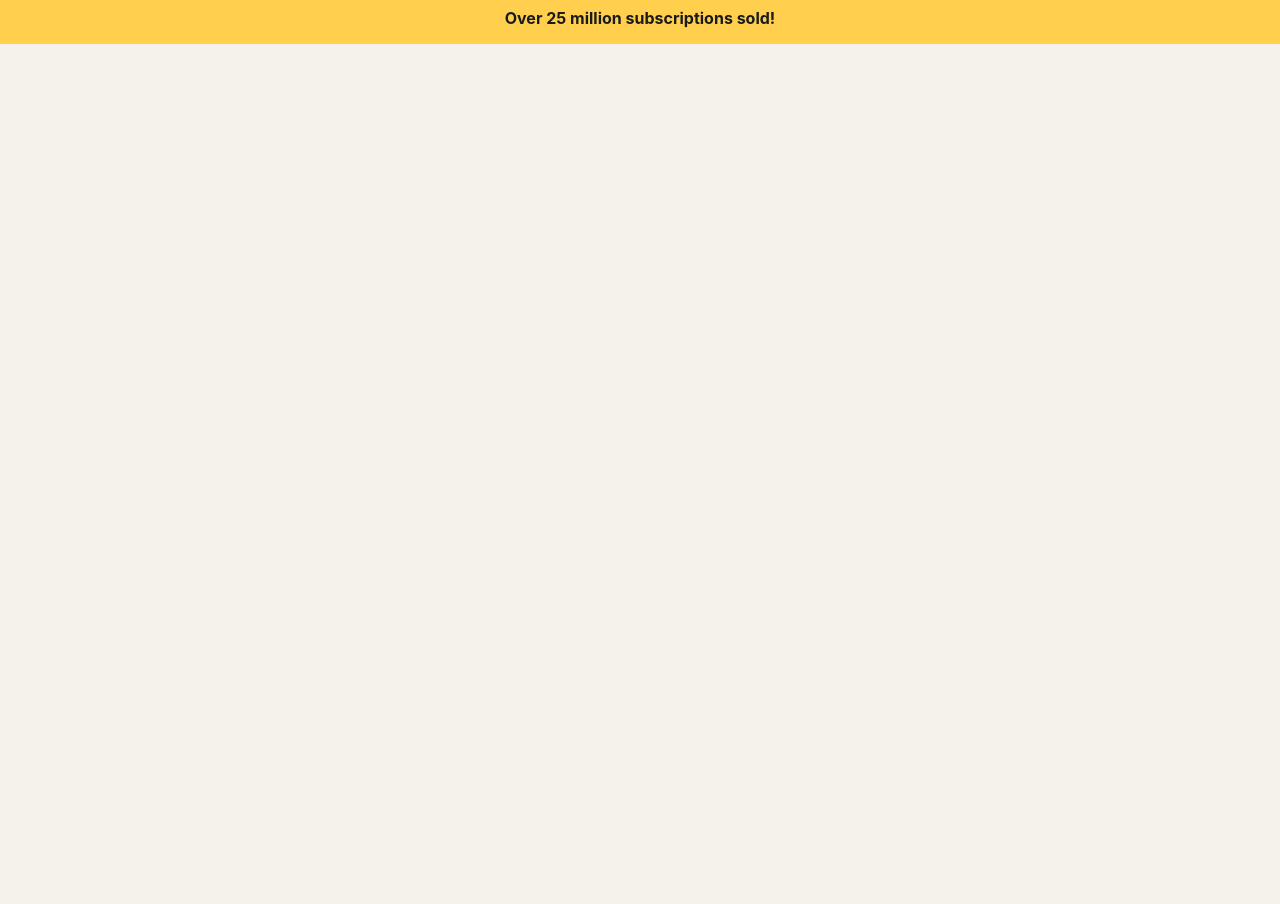
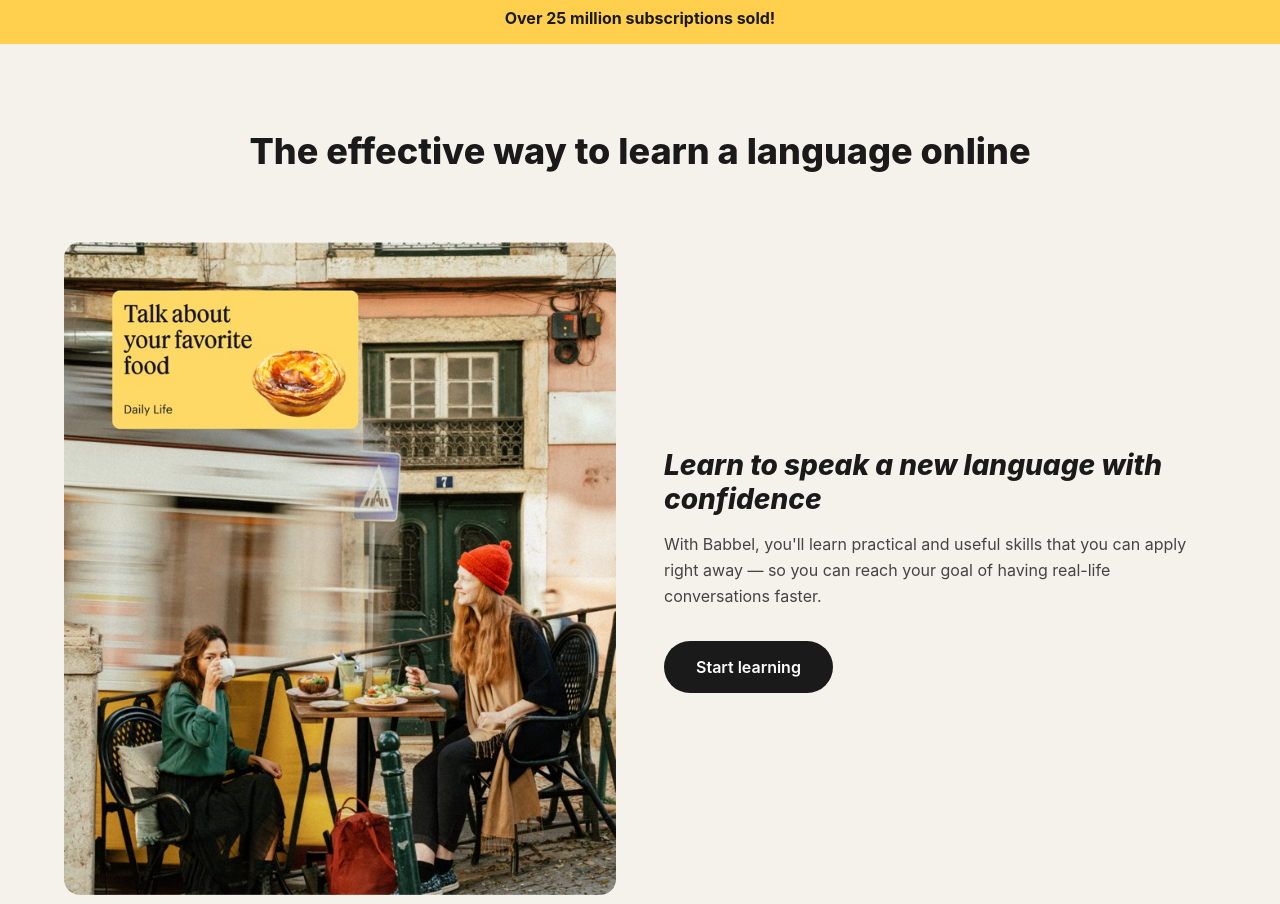
Before and after one commit to eigent-swe/babbel-com, a website built with Vite: page frontend/index.html in a window 1280 px wide. Shown: the part 520-1424 px from the top of the page. Before the commit the page ends 864 px from the top, so only its background shows below. Built offline with nearby package versions, Linux system fonts and the light colour scheme.

Commit message:
feat: feature cards section (fixes #6) (#19)
Added three alternating feature cards with images, descriptions,
and Start learning CTAs matching babbel.com layout.

Co-authored-by: Claude Opus 4.6 (1M context) <noreply@anthropic.com>

```diff
--- /dev/null
+++ b/frontend/src/components/features.js
@@ -0,0 +1,67 @@
+/**
+ * Feature card data.
+ */
+export const featureCards = [
+  {
+    title: 'Learn to speak a new language with confidence',
+    text: "With Babbel, you'll learn practical and useful skills that you can apply right away — so you can reach your goal of having real-life conversations faster.",
+    image: '/assets/feature_confidence.jpg',
+    imageAlt: 'Two girls having breakfast while sitting at a table in the street of a European city.',
+    cta: 'Start learning',
+  },
+  {
+    title: 'Learn at your own pace',
+    text: "Achieve your goals with course material that's tailored to your proficiency level, interests, and time commitment. Stay motivated with real-time feedback, progress trackers, and handy visualizations.\n\nIt's like having a private tutor in your pocket.",
+    image: '/assets/feature_pace.jpg',
+    imageAlt: 'An individual checking the Babbel app on their device.',
+    cta: 'Start learning',
+  },
+  {
+    title: 'Develop your language skills with a variety of tools',
+    text: 'Sharpen your pronunciation using speech recognition. Build your conversation skills with engaging, interactive dialogues. Get helpful grammar tips while reading, writing, listening, and exploring culture bites.',
+    image: '/assets/feature_tools.jpg',
+    imageAlt: 'A girl sitting comfortably on the couch while engaging with her device.',
+    cta: 'Start learning',
+  },
+];
+
+/**
+ * Renders a single feature card.
+ * @param {object} card
+ * @param {number} index
+ * @returns {string}
+ */
+function renderFeatureCard(card, index) {
+  const reversed = index % 2 === 1 ? ' features__card--reversed' : '';
+  const paragraphs = card.text.split('\n\n').map(p => `<p class="features__card-text">${p}</p>`).join('');
+  return `
+    <article class="features__card${reversed}">
+      <div class="features__card-img-wrapper">
+        <img src="${card.image}" alt="${card.imageAlt}" class="features__card-img" loading="lazy" />
+      </div>
+      <div class="features__card-content">
+        <div>
+          <h3 class="features__card-title">${card.title}</h3>
+          ${paragraphs}
+        </div>
+        <a href="https://my.babbel.com/en/onboarding/default" class="features__card-cta">${card.cta}</a>
+      </div>
+    </article>
+  `;
+}
+
+/**
+ * Renders the features section.
+ * @returns {string}
+ */
+export function renderFeatures() {
+  const cards = featureCards.map(renderFeatureCard).join('');
+  return `
+    <section class="features">
+      <h2 class="features__heading">The effective way to learn a language online</h2>
+      <div class="features__cards">
+        ${cards}
+      </div>
+    </section>
+  `;
+}
--- a/frontend/src/main.js
+++ b/frontend/src/main.js
@@ -1,6 +1,7 @@
 import './style.css';
 import { renderHeader, initHeader } from './components/header.js';
 import { renderHero } from './components/hero.js';
+import { renderFeatures } from './components/features.js';
 
 /**
  * Initialize the Babbel mock application.
@@ -12,6 +13,7 @@ export function initApp() {
     ${renderHeader()}
     <main id="main">
       ${renderHero()}
+      ${renderFeatures()}
     </main>
   `;
   initHeader();
--- a/frontend/src/style.css
+++ b/frontend/src/style.css
@@ -235,3 +235,85 @@ body {
   font-weight: 700;
   color: var(--color-text);
 }
+
+/* ===== FEATURES ===== */
+.features {
+  padding: 80px 24px;
+  max-width: 1200px;
+  margin: 0 auto;
+}
+
+.features__heading {
+  font-size: 36px;
+  font-weight: 800;
+  text-align: center;
+  margin-bottom: 64px;
+  color: var(--color-text);
+}
+
+.features__cards {
+  display: flex;
+  flex-direction: column;
+  gap: 80px;
+}
+
+.features__card {
+  display: flex;
+  align-items: center;
+  gap: 48px;
+}
+
+.features__card--reversed {
+  flex-direction: row-reverse;
+}
+
+.features__card-img-wrapper {
+  flex: 1;
+  min-width: 0;
+}
+
+.features__card-img {
+  width: 100%;
+  border-radius: 16px;
+  object-fit: cover;
+}
+
+.features__card-content {
+  flex: 1;
+  min-width: 0;
+  display: flex;
+  flex-direction: column;
+  gap: 24px;
+}
+
+.features__card-title {
+  font-size: 28px;
+  font-weight: 800;
+  line-height: 1.2;
+  margin-bottom: 16px;
+  font-style: italic;
+}
+
+.features__card-text {
+  font-size: 16px;
+  line-height: 1.6;
+  color: #444;
+  margin-bottom: 8px;
+}
+
+.features__card-cta {
+  display: inline-block;
+  background: var(--color-text);
+  color: var(--color-white);
+  text-decoration: none;
+  font-size: 16px;
+  font-weight: 600;
+  padding: 14px 32px;
+  border-radius: 28px;
+  transition: opacity 0.2s;
+  align-self: flex-start;
+}
+
+.features__card-cta:hover {
+  opacity: 0.85;
+}
```
Also changed, not shown: frontend/src/__tests__/features.test.js (added, +27 -0 lines).
